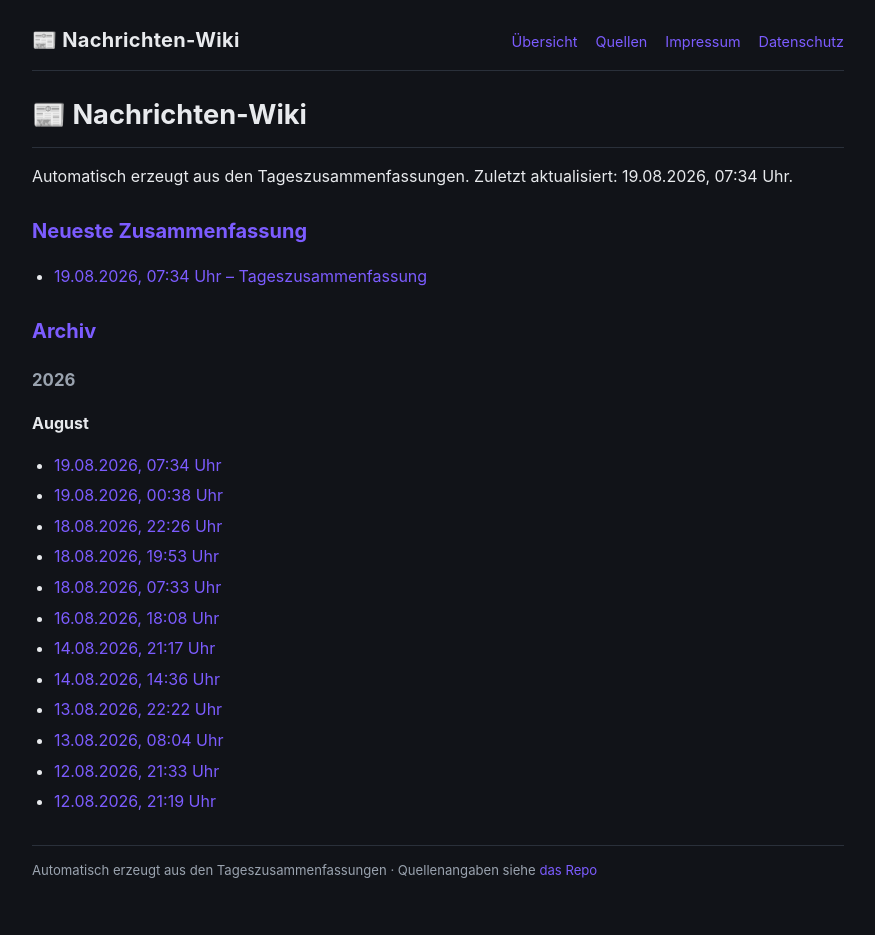
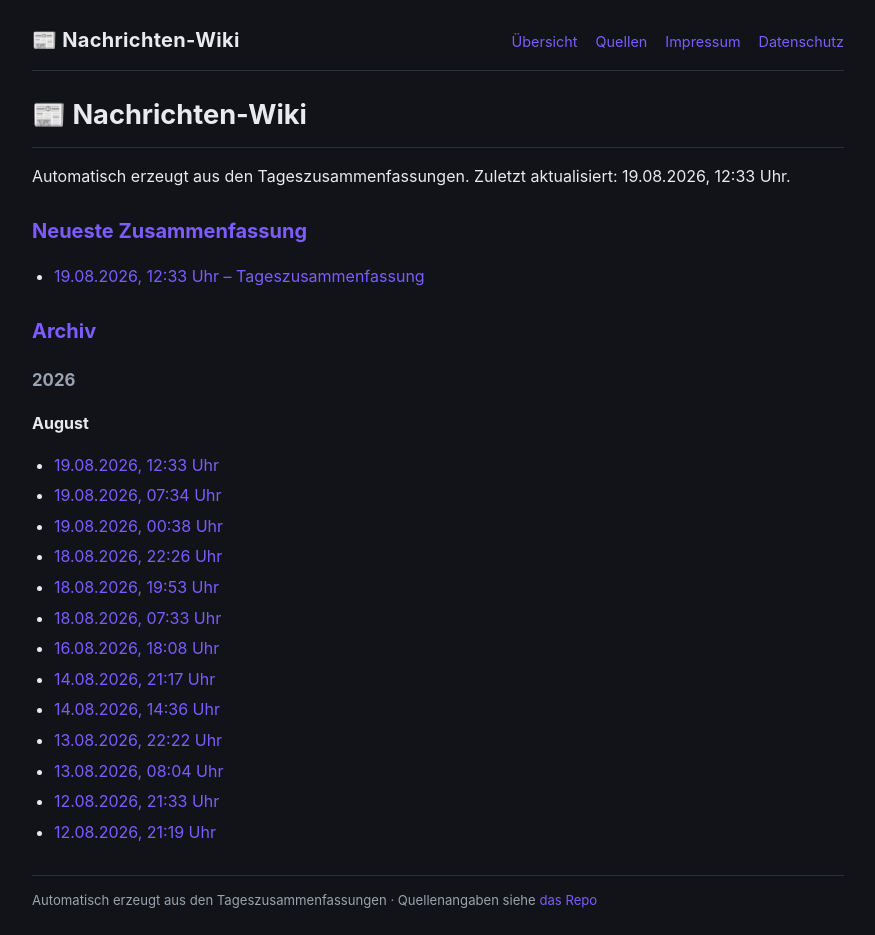
Before and after one commit to Ubuntu51/news-wiki, a Jekyll site: the page built from index.md, in a window 1280 px wide. Shown: the whole page, without its empty margins (202-1077 px from the left). Built offline with Jekyll 4.4.1, drawn with Linux system fonts in a browser that asks for light colours; our own code applies the rules of GitHub Pages for plain Markdown files; before the commit the page ends 905 px from its top, so only the background shows below that.

Commit message:
Tageszusammenfassungen 2026-08-19

```diff
--- a/index.md
+++ b/index.md
@@ -1,10 +1,10 @@
 # 📰 Nachrichten-Wiki
 
-Automatisch erzeugt aus den Tageszusammenfassungen. Zuletzt aktualisiert: 19.08.2026, 07:34 Uhr.
+Automatisch erzeugt aus den Tageszusammenfassungen. Zuletzt aktualisiert: 19.08.2026, 12:33 Uhr.
 
 ## Neueste Zusammenfassung
 
-- [19.08.2026, 07:34 Uhr – Tageszusammenfassung](2026/08/2026-08-19_07-34.html)
+- [19.08.2026, 12:33 Uhr – Tageszusammenfassung](2026/08/2026-08-19_12-33.html)
 
 ## Archiv
 
@@ -12,6 +12,7 @@ Automatisch erzeugt aus den Tageszusammenfassungen. Zuletzt aktualisiert: 19.08.
 
 **August**
 
+- [19.08.2026, 12:33 Uhr](2026/08/2026-08-19_12-33.html)
 - [19.08.2026, 07:34 Uhr](2026/08/2026-08-19_07-34.html)
 - [19.08.2026, 00:38 Uhr](2026/08/2026-08-19_00-38.html)
 - [18.08.2026, 22:26 Uhr](2026/08/2026-08-18_22-26.html)
```
Also changed, not shown: 2026/08/2026-08-19_12-33.md (added, +65 -0 lines).
